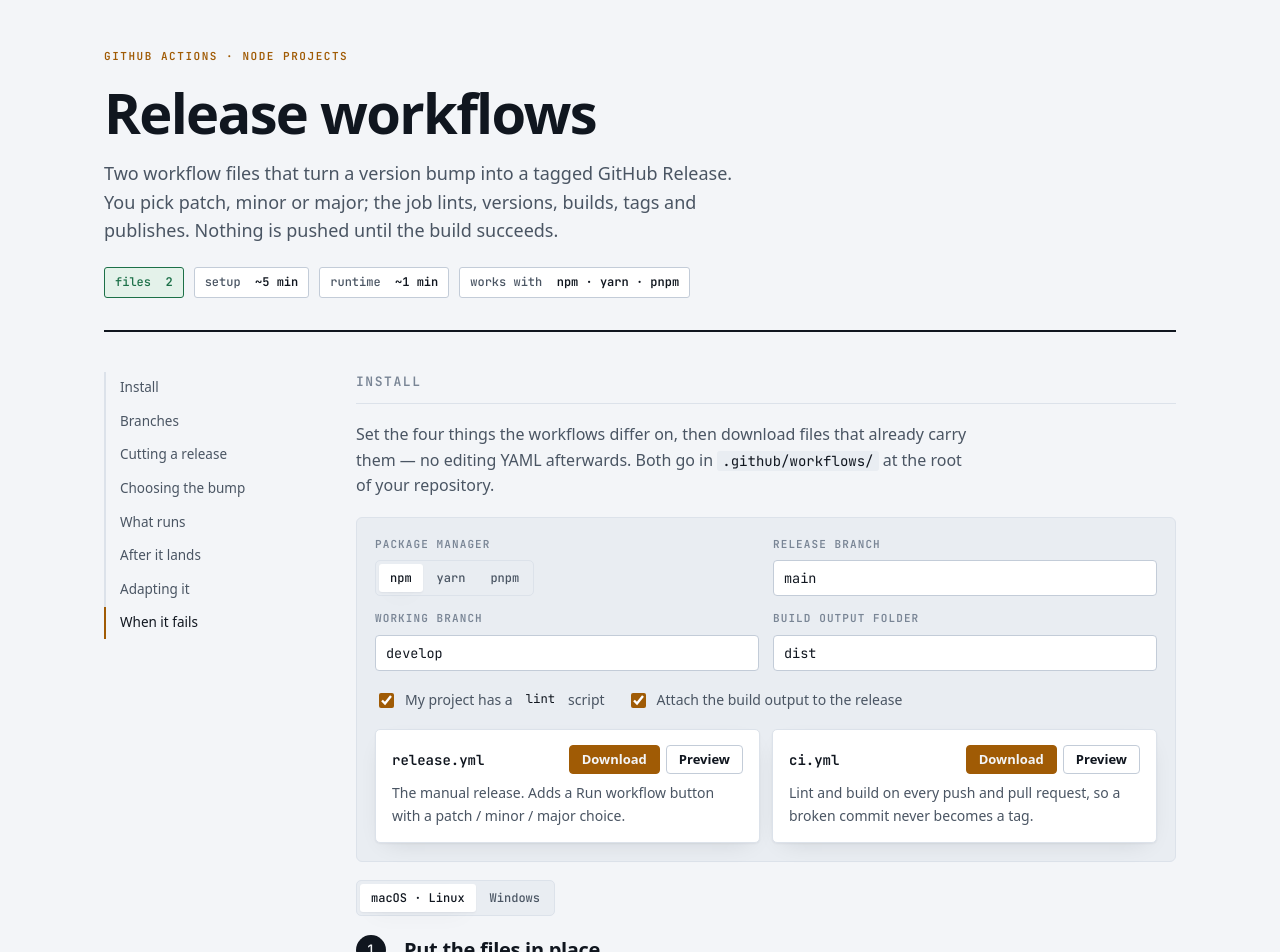
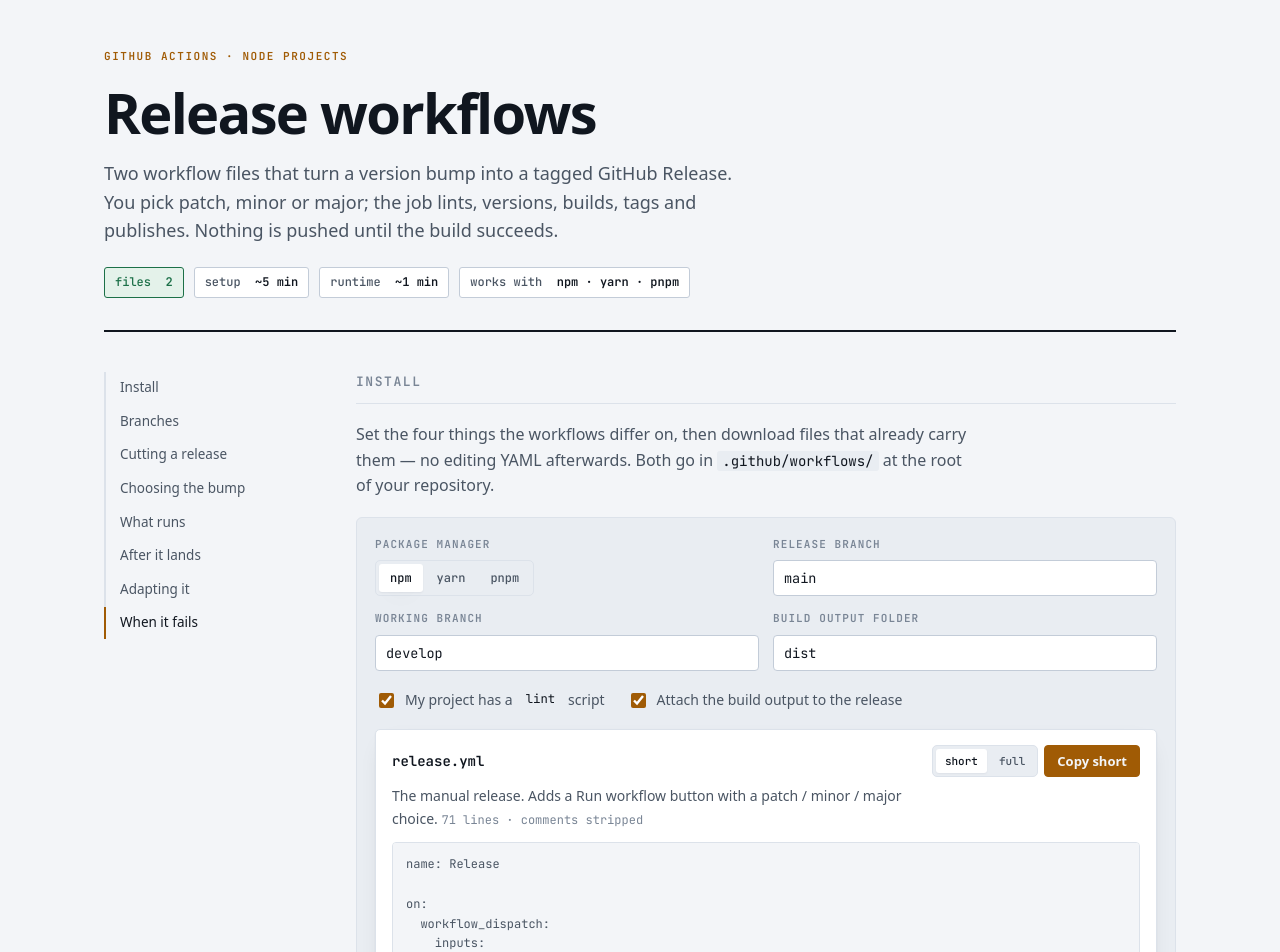
Before and after one commit to AdisornSriphukthong/release-workflows, a React (Vite) app: page / in a window 1280 px wide. Shown: the top 952 px of the page. Built offline with nearby package versions, Linux system fonts and the light colour scheme; a web font is replaced by a local one.

Commit message:
feat: copy instead of download, short/full preview, page follows the manager

```diff
--- a/src/App.tsx
+++ b/src/App.tsx
@@ -8,6 +8,8 @@ import {
   Steps,
 } from "./components/primitives";
 import { Configurator } from "./components/configurator";
+import { ConfigProvider } from "./components/config-provider";
+import { useConfig } from "./components/config-context";
 import { ShellProvider, ShellToggle } from "./components/shell";
 import { useActiveSection } from "./components/use-active-section";
 import {
@@ -18,14 +20,26 @@ import {
   project,
   sections,
   sectionIds,
-  stages,
+  stagesFor,
 } from "./content/runbook";
 
 export default function App() {
+  return (
+    <ConfigProvider>
+      <ShellProvider>
+        <Guide />
+      </ShellProvider>
+    </ConfigProvider>
+  );
+}
+
+function Guide() {
   const active = useActiveSection(sectionIds);
+  const { config } = useConfig();
+  const stages = stagesFor(config);
 
   return (
-    <ShellProvider>
+    <>
       <div className="page">
         <header className="masthead">
           <div className="eyebrow">{project.eyebrow}</div>
@@ -323,6 +337,6 @@ export default function App() {
           </main>
         </div>
       </div>
-    </ShellProvider>
+    </>
   );
 }
--- /dev/null
+++ b/src/components/config-context.ts
@@ -0,0 +1,30 @@
+import { createContext, useContext } from "react";
+import {
+  DEFAULT_CONFIG,
+  type WorkflowConfig,
+} from "../content/workflow-templates";
+
+export interface ConfigContextValue {
+  config: WorkflowConfig;
+  update: <K extends keyof WorkflowConfig>(
+    key: K,
+    value: WorkflowConfig[K],
+  ) => void;
+}
+
+/**
+ * The reader's choices, shared by the whole page: the generated YAML, the
+ * pipeline diagram and the prose all describe the same setup, so a reader on
+ * yarn never sees an npm command anywhere.
+ *
+ * Kept out of the provider's file so that file exports only components and
+ * Fast Refresh can hot-swap it without dropping state.
+ */
+export const ConfigContext = createContext<ConfigContextValue>({
+  config: DEFAULT_CONFIG,
+  update: () => {},
+});
+
+export function useConfig() {
+  return useContext(ConfigContext);
+}
--- /dev/null
+++ b/src/components/config-provider.tsx
@@ -0,0 +1,21 @@
+import { useState, type ReactNode } from "react";
+import { ConfigContext } from "./config-context";
+import {
+  DEFAULT_CONFIG,
+  type WorkflowConfig,
+} from "../content/workflow-templates";
+
+export function ConfigProvider({ children }: { children: ReactNode }) {
+  const [config, setConfig] = useState<WorkflowConfig>(DEFAULT_CONFIG);
+
+  const update = <K extends keyof WorkflowConfig>(
+    key: K,
+    value: WorkflowConfig[K],
+  ) => setConfig((prev) => ({ ...prev, [key]: value }));
+
+  return (
+    <ConfigContext.Provider value={{ config, update }}>
+      {children}
+    </ConfigContext.Provider>
+  );
+}
--- a/src/components/configurator.tsx
+++ b/src/components/configurator.tsx
@@ -1,42 +1,19 @@
 import { useState } from "react";
+import { useConfig } from "./config-context";
 import {
-  DEFAULT_CONFIG,
   WORKFLOW_FILES,
+  withoutComments,
   type PackageManager,
-  type WorkflowConfig,
 } from "../content/workflow-templates";
 
 const MANAGERS: PackageManager[] = ["npm", "yarn", "pnpm"];
 
-/**
- * Downloads text the browser never fetched, by handing it a temporary object
- * URL. Revoked on the next frame — the click has already been dispatched by
- * then, and holding the blob would leak it for the life of the page.
- */
-function downloadText(filename: string, text: string) {
-  const url = URL.createObjectURL(
-    new Blob([text], { type: "text/yaml;charset=utf-8" }),
-  );
-  const link = document.createElement("a");
-  link.href = url;
-  link.download = filename;
-  link.click();
-  requestAnimationFrame(() => URL.revokeObjectURL(url));
-}
+type CopyState = "idle" | "copied" | "failed";
+type PreviewMode = "short" | "full";
 
-/**
- * Picks the four settings the workflows differ on, then hands over files that
- * already carry them. The alternative — shipping one generic file and listing
- * what to edit — makes every reader repeat the same four edits by hand.
- */
+/** Picks the four settings the workflows differ on. */
 export function Configurator() {
-  const [config, setConfig] = useState<WorkflowConfig>(DEFAULT_CONFIG);
-  const [preview, setPreview] = useState<string | null>(null);
-
-  const update = <K extends keyof WorkflowConfig>(
-    key: K,
-    value: WorkflowConfig[K],
-  ) => setConfig((prev) => ({ ...prev, [key]: value }));
+  const { config, update } = useConfig();
 
   return (
     <div className="config">
@@ -121,41 +98,91 @@ export function Configurator() {
       </div>
 
       <div className="files">
-        {WORKFLOW_FILES.map((file) => {
-          const content = file.build(config);
-          const isOpen = preview === file.name;
-          return (
-            <div key={file.name} className="file-card">
-              <div className="file-head">
-                <span className="file-name">{file.name}</span>
-                <span className="file-actions">
-                  <button
-                    type="button"
-                    className="btn btn--primary"
-                    onClick={() => downloadText(file.name, content)}
-                  >
-                    Download
-                  </button>
-                  <button
-                    type="button"
-                    className="btn"
-                    aria-expanded={isOpen}
-                    onClick={() => setPreview(isOpen ? null : file.name)}
-                  >
-                    {isOpen ? "Hide" : "Preview"}
-                  </button>
-                </span>
-              </div>
-              <p className="file-summary">{file.summary}</p>
-              {isOpen && (
-                <pre className="file-preview" tabIndex={0}>
-                  {content}
-                </pre>
-              )}
-            </div>
-          );
-        })}
+        {WORKFLOW_FILES.map((file) => (
+          <WorkflowFile
+            key={file.name}
+            name={file.name}
+            summary={file.summary}
+            full={file.build(config)}
+          />
+        ))}
       </div>
     </div>
   );
 }
+
+function WorkflowFile({
+  name,
+  summary,
+  full,
+}: {
+  name: string;
+  summary: string;
+  full: string;
+}) {
+  const [mode, setMode] = useState<PreviewMode>("short");
+  const [copied, setCopied] = useState<CopyState>("idle");
+
+  // Short is the same file with its commentary removed, never a second
+  // version of it — so what you read is always what you copy.
+  const shown = mode === "short" ? withoutComments(full) : full;
+
+  const copy = async () => {
+    try {
+      await navigator.clipboard.writeText(shown);
+      setCopied("copied");
+    } catch {
+      setCopied("failed");
+    }
+    setTimeout(() => setCopied("idle"), 2200);
+  };
+
+  const copyLabel =
+    copied === "copied"
+      ? "Copied"
+      : copied === "failed"
+        ? "Select and copy"
+        : `Copy ${mode}`;
+
+  return (
+    <div className="file-card">
+      <div className="file-head">
+        <span className="file-name">{name}</span>
+        <span className="file-actions">
+          <div className="toggle toggle--sm" role="group" aria-label="Detail">
+            {(["short", "full"] as PreviewMode[]).map((option) => (
+              <button
+                key={option}
+                type="button"
+                className="toggle-option"
+                aria-pressed={mode === option}
+                onClick={() => setMode(option)}
+              >
+                {option}
+              </button>
+            ))}
+          </div>
+          <button
+            type="button"
+            className={`btn btn--primary${copied === "copied" ? " btn--done" : ""}`}
+            onClick={copy}
+          >
+            {copyLabel}
+          </button>
+        </span>
+      </div>
+
+      <p className="file-summary">
+        {summary}{" "}
+        <span className="file-meta">
+          {shown.split("\n").length} lines
+          {mode === "short" && " · comments stripped"}
+        </span>
+      </p>
+
+      <pre className="file-preview" tabIndex={0} aria-label={`${name}, ${mode}`}>
+        {shown}
+      </pre>
+    </div>
+  );
+}
--- a/src/content/workflow-templates.ts
+++ b/src/content/workflow-templates.ts
@@ -2,9 +2,9 @@
  * The two workflow files, as functions of the reader's choices.
  *
  * Single source of truth: the copies under `public/workflows/` are generated
- * from here by `scripts/write-workflows.mjs` before every build, and the
- * download buttons call the same functions in the browser. Editing the YAML by
- * hand anywhere else would put the two out of step.
+ * from here by `scripts/write-workflows.mjs` before every build, and the copy
+ * buttons call the same functions in the browser. Editing the YAML by hand
+ * anywhere else would put the two out of step.
  */
 
 export type PackageManager = "npm" | "yarn" | "pnpm";
@@ -33,9 +33,39 @@ export const DEFAULT_CONFIG: WorkflowConfig = {
 };
 
 /**
- * Install command per manager. Yarn 1 and Yarn 2+ spell the same idea
- * differently, so that one branch is resolved on the runner rather than here.
+ * The install command each manager uses on CI — one that refuses to update the
+ * lockfile. Yarn is the odd one out: 1.x and 2+ spell the same idea
+ * differently, so that branch is resolved on the runner rather than here.
+ *
+ * Exported because the guide shows these commands too, and they must be the
+ * ones the generated files actually run.
  */
+export const INSTALL_COMMAND: Record<PackageManager, string> = {
+  npm: "npm ci",
+  yarn: "yarn install --frozen-lockfile / --immutable",
+  pnpm: "pnpm install --frozen-lockfile",
+};
+
+/** How a package.json script is run — `<manager> run <script>` for all three. */
+export function runScript(manager: PackageManager, script: string): string {
+  return `${manager} run ${script}`;
+}
+
+/**
+ * Strips whole-line comments and collapses the blank runs they leave behind,
+ * for readers who want the steps without the explanation. Only lines whose
+ * first non-space character is `#` go, so nothing inside a value is touched.
+ */
+export function withoutComments(yaml: string): string {
+  return yaml
+    .split("\n")
+    .filter((line) => !/^\s*#/.test(line))
+    .join("\n")
+    .replace(/\n{3,}/g, "\n\n")
+    .trim()
+    .concat("\n");
+}
+
 function installStep(manager: PackageManager): string {
   if (manager === "npm") {
     return `      - name: Install dependencies
--- a/src/index.css
+++ b/src/index.css
@@ -434,11 +434,8 @@ code {
   grid-template-columns: 1fr;
 }
 
-@media (width >= 640px) {
-  .files {
-    grid-template-columns: 1fr 1fr;
-  }
-}
+/* One per row: each card now carries its own preview, and two columns of
+   YAML side by side is unreadable at any width. */
 
 .file-card {
   display: flex;
@@ -473,6 +470,19 @@ code {
 
 .file-summary {
   font-size: 14px;
+}
+
+.file-meta {
+  font-family: var(--mono);
+  font-size: 12px;
+  color: var(--ink-faint);
+  white-space: nowrap;
+}
+
+/* The preview is the tallest thing on the page; cap it so the settings above
+   stay reachable without a long scroll back. */
+.file-preview {
+  max-height: 300px;
 }
 
 .btn {
@@ -517,6 +527,15 @@ code {
   filter: brightness(1.08);
 }
 
+/* Confirmation reads as success, not as the accent doing something new. */
+.btn--done,
+.btn--done:hover {
+  background: var(--pass);
+  border-color: var(--pass);
+  color: var(--ground);
+  filter: none;
+}
+
 /* ── Shell toggle ────────────────────────────────────────────────────── */
 .toggle {
   display: inline-flex;
@@ -553,6 +572,11 @@ code {
 .toggle-option:focus-visible {
   outline: 2px solid var(--accent);
   outline-offset: 1px;
+}
+
+.toggle--sm .toggle-option {
+  font-size: 11px;
+  padding: 5px 9px;
 }
 
 /* ── Command block ───────────────────────────────────────────────────── */
```
Also changed, not shown: src/content/runbook.ts (+77 -48 lines), 1 other file (tests, documents, lock files or other folders).
